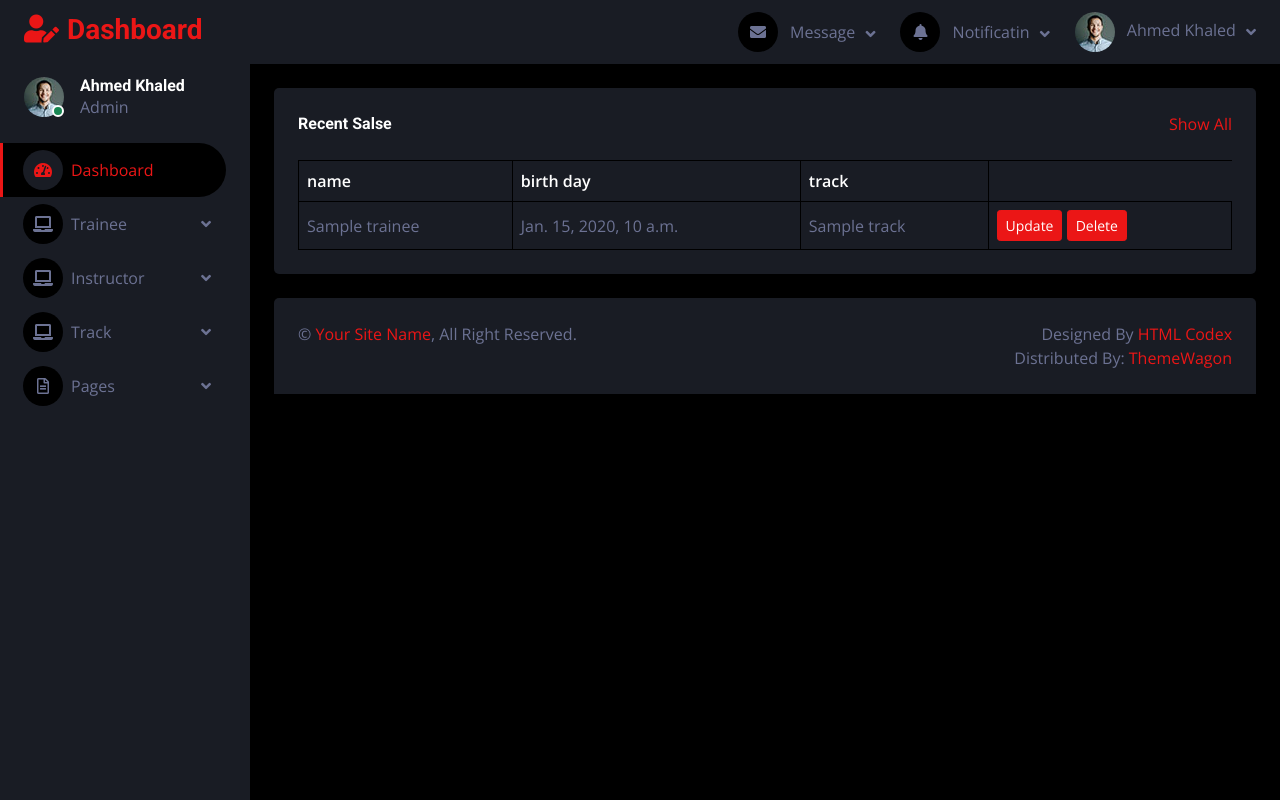
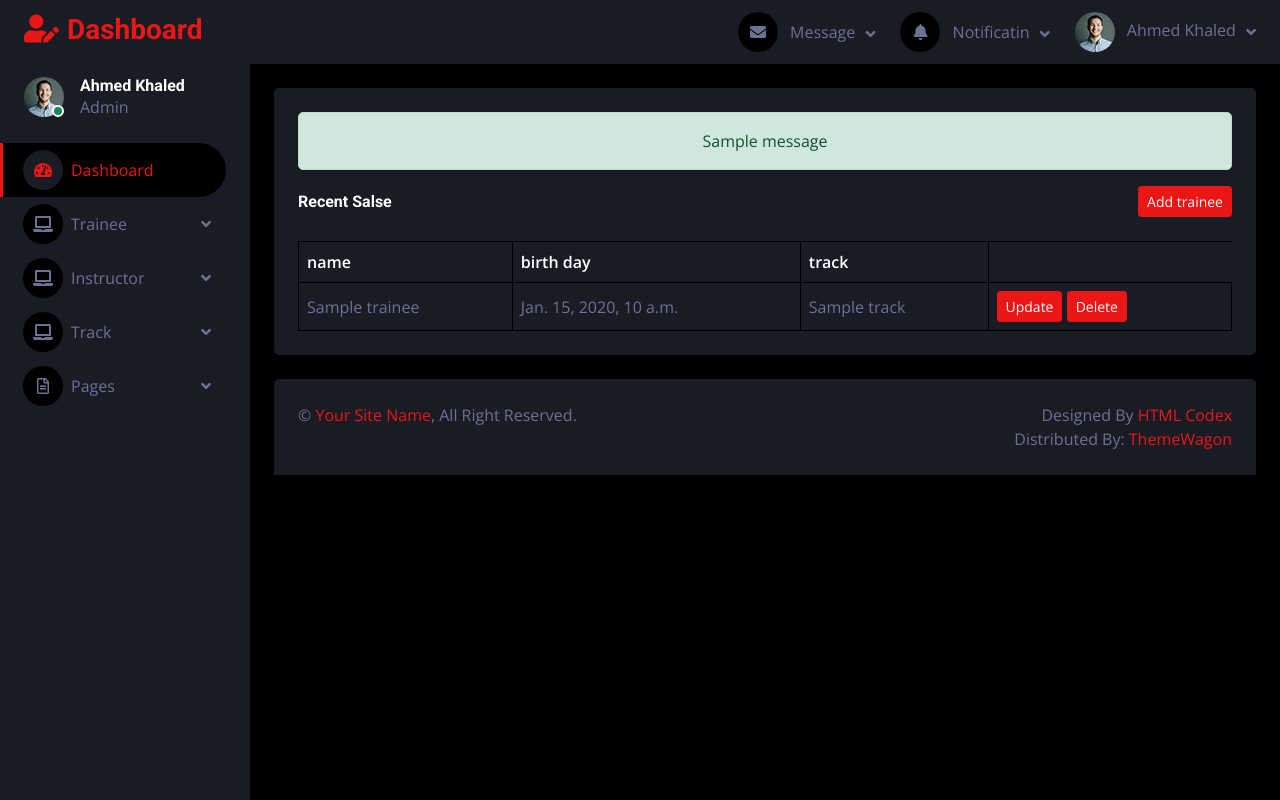
Before and after one commit to AhmedKhaled146/django-lab-in-ITI, a Django app: page /trainee/ in a window 1280 px wide. Run offline with Django 4.2, Linux system fonts and the light colour scheme; tables that the repository leaves empty hold one stand-in row (values such as "Sample post"); one stand-in notice (Sample message) is shown; some libraries are stand-ins or nearby versions.

Commit message:
add class based view

```diff
--- a/templates/trainee/add.html
+++ b/templates/trainee/add.html
@@ -24,6 +24,7 @@
                         <label for="Trainee_date" class="form-label">Trainee Birth Day</label>
                         <input type="date" class="form-control" name="bdate" />
                     </div>
+                    {% comment %} {{ form.as_p }} {% endcomment %}
                     <button type="submit" class="btn btn-primary">Add Trainee</button>
                 </form>
             </div>
--- a/templates/trainee/list.html
+++ b/templates/trainee/list.html
@@ -3,9 +3,16 @@
 {% block body %}
     <div class="container-fluid pt-4 px-4">
         <div class="bg-secondary text-center rounded p-4">
+            {% if messages %}
+                <div class="alert alert-success">
+                    {% for message in messages %}
+                        {{ message }}
+                    {% endfor %}
+                </div>
+            {% endif %}
             <div class="d-flex align-items-center justify-content-between mb-4">
                 <h6 class="mb-0">Recent Salse</h6>
-                <a href="">Show All</a>
+                <a class="btn btn-sm btn-primary" href="{% url 'trainee:insert'%}">Add trainee</a>
             </div>
             <div class="table-responsive">
                 <table class="table text-start align-middle table-bordered table-hover mb-0">
--- a/trainee/urls.py
+++ b/trainee/urls.py
@@ -8,7 +8,7 @@ app_name = 'trainee'
 urlpatterns = [
     path ('', views.list, name='list'),
     # path ('add/', views.insert, name='insert'),
-    path('insert',TraineeAdd.as_view(), name='insert'),
+    path ('add/',InsertTrainee.as_view(), name='insert'),
     path ('update/<int:id>/', views.update, name='update'),
     path ('delete/<int:id>/', views.delete, name='delete'),
 
--- a/trainee/views.py
+++ b/trainee/views.py
@@ -1,8 +1,7 @@
 from django.shortcuts import render, get_object_or_404
 from django.http import HttpResponse, HttpResponseRedirect
-from .models import Trainee
 from .models import *
-# from .models import Trainee, Track
+from .forms import *
 from django.contrib import messages
 # from django.views.generic.edit import CreateView
 from django.views import View
@@ -17,20 +16,6 @@ def list(request):
     all_trainees = Trainee.objects.all()
     return render(request, 'trainee/list.html', {'all_trainees': all_trainees})
 
-
-# def insert(request):
-#     if request.method == 'POST':
-#         name = request.POST['name']
-#         bdate = request.POST['bdate']
-#         track_id = request.POST['track']
-
-#         track = Track.objects.get(pk=track_id)
-
-#         Trainee.objects.create(name=name, track=track, bdate=bdate)
-
-#         messages.success(request, f'Trainee {name} added successfully.')
-#         return HttpResponseRedirect('/trainee/')
-#     return render(request, 'trainee/add.html', {'tracks': Track.objects.all()})
 
 def delete(request, id):
     Trainee.objects.filter(id=id).delete()
@@ -53,48 +38,73 @@ def update(request, id):
                                                    'tracks': Track.objects.all()})
 
 
-# from django.shortcuts import render
-# from django.http.response import HttpResponse,HttpResponseRedirect
-# from django.views import View
-from .forms import *
-# from .models import *
+# def insert(request):
+#     if request.method == 'POST':
+#         name = request.POST['name']
+#         bdate = request.POST['bdate']
+#         track_id = request.POST['track']
+
+#         track = Track.objects.get(pk=track_id)
+
+#         Trainee.objects.create(name=name, track=track, bdate=bdate)
+
+#         messages.success(request, f'Trainee {name} added successfully.')
+#         return HttpResponseRedirect('/trainee/')
+#     return render(request, 'trainee/add.html', {'tracks': Track.objects.all()})
 
 
-class TraineeAdd(View):
-    def get(self,req):
-        context = {}
-        context['track'] = Track.objects.all()
-        context['form']=AddTraineeform()
-        return render(req, 'trainee/add.html', context)
+class InsertTrainee(View):
 
-    def post(self,req):
-        form=AddTraineeform(req.POST)
-        if(form.is_valid()):
-            name = req.POST['name']
-            track_id = req.POST['track']
-            Trainee.objects.create(name=name, track=Track.objects.get(id=track_id),bdate=req.POST['bdate'])
-            return HttpResponseRedirect('List')
-        else:
-            context={'MSG':form.errors}
-            return render(req, 'trainee/add.html', context)
+    def get(self, request):
+        return render(request, 'trainee/add.html', {'tracks': Track.objects.all()})
 
-# class TraineeDelete(View):
-#     def get(self, req, id):
-#         Trainee.objects.filter(id=id).delete()
-#         return HttpResponseRedirect('List')
+    def post(self, request):
+        name = request.POST['name']
+        bdate = request.POST['bdate']
+        track_id = request.POST['track']
+        track = Track.objects.get(pk=track_id)
+        Trainee.objects.create(name=name, track=track, bdate=bdate)
+        messages.success(request, f'Trainee {name} added successfully.')
+        return HttpResponseRedirect('/trainee/')
 
-# # Create your views here.
-# def traineelist(req):
-#     context = {}
-#     trainees = Trainee.objects.all()
-#     context['trainees'] = trainees
-#     return render (req,'trainee/list.html',context)
 
-# def traineeupdate(req,id):
-#     context = {}
-#     context['track'] = Track.objects.all()
-#     context['oldTraineeData'] = Trainee.objects.get(id=id)
-#     if (req.method == 'POST'):
-#         Trainee.objects.filter(id=id).update(name=req.POST['name'], bdate=req.POST['DOB'],
-#                                              track=Track.objects.get(id=req.POST['track']))
-#     return render(req,'trainee/update.html',context)
+
+
+# class TraineeInsertView(View):
+#     template_name = 'trainee/insert.html'
+
+#     def get(self, request):
+#         # context = {}
+#         # context['track'] = Track.objects.all()
+#         # return render(request, self.template_name, context)
+#         form = TraineeForm()
+#         context = {'form': form}
+#         return render(request, self.template_name, context)
+
+
+#     def post(self, request):
+#         # name = request.POST.get('name', '')
+#         # track_id = request.POST.get('track_id', '')
+#         # birthdate = request.POST.get('birthdate', '')
+
+#         # if name:
+#         #     Trainee.objects.create(Name=name, track=Track.objects.get(ID=track_id), BirthDate=birthdate)
+#         #     return HttpResponseRedirect('/Trainee/List')
+#         # else:
+#         #     context = {'msg': 'You must enter the Trainee\'s name'}
+#         #     return render(request, self.template_name, context)
+#         form = TraineeForm(request.POST)  # Create a form instance with submitted data
+#         if form.is_valid():
+#             name = form.cleaned_data['name']
+#             track = form.cleaned_data['track']
+#             birthdate = form.cleaned_data['birthdate']
+
+#             if name:
+#                 Trainee.objects.create(Name=name, track=Track.objects.get(ID=track), BirthDate=birthdate)
+#                 return HttpResponseRedirect('/Trainee/List')
+#             else:
+#                 context = {'msg': 'You must enter the Trainee\'s name'}
+#         else:
+#             context = {'form': form}  # Send the form back with errors
+
+#         return render(request, self.template_name, context)
```
Also changed, not shown: trainee/forms.py (+18 -7 lines), trainee/models.py (+8 -0 lines).
